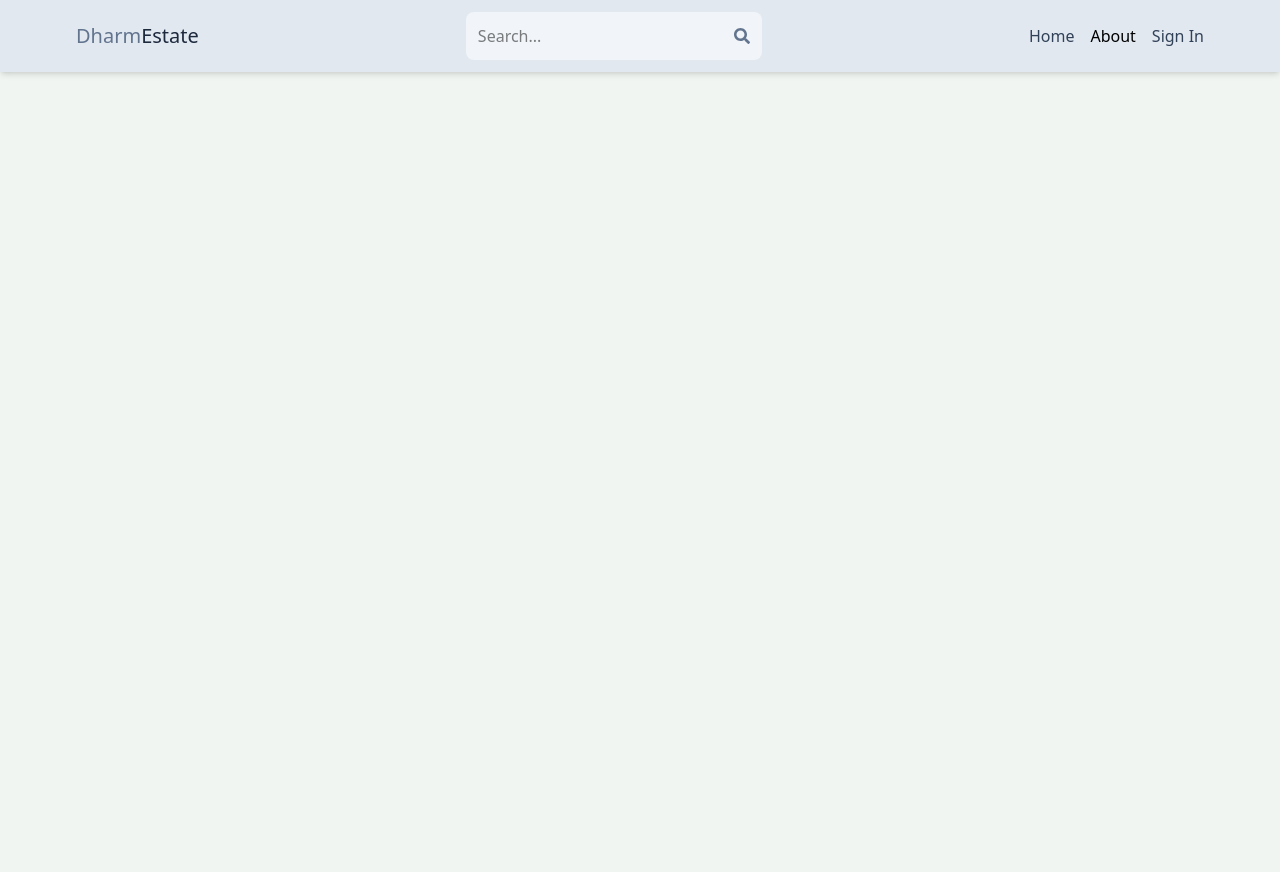
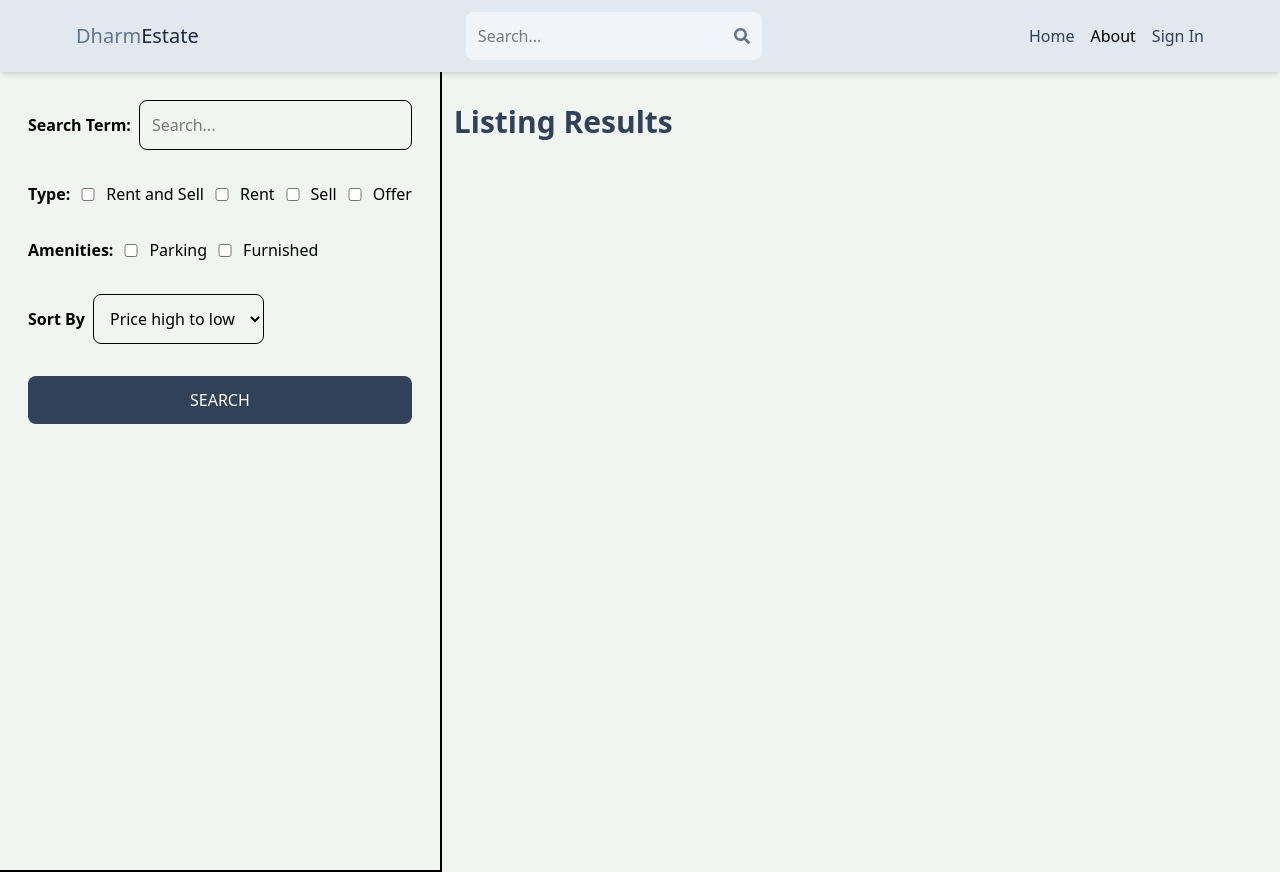
Before and after one commit to theScoorpCodes/DharmEstate, a React (Vite) app in the folder client/: page /search in a window 1280 px wide. Before the commit the page ends 800 px from the top, so only its background shows below. Built offline with nearby package versions, Linux system fonts and the light colour scheme; no server answers.

Commit message:
feat: add Search component and integrate it into routing and index exports

```diff
--- a/client/src/App.jsx
+++ b/client/src/App.jsx
@@ -1,5 +1,5 @@
 import { BrowserRouter, Routes, Route } from "react-router-dom";
-import { Home, About, Profile, Signin, SignUp, CreateListing, UpdateListing, Listing } from "./pages/index.js";
+import { Home, About, Profile, Signin, SignUp, CreateListing, UpdateListing, Listing, Search } from "./pages/index.js";
 import Header from "./components/Header";
 import PrivateRoute from "./components/PrivateRoute";
 
@@ -14,6 +14,7 @@ function App() {
         <Route path="/signin" element={<Signin />} />
         <Route path="/signup" element={<SignUp />} />
         <Route path="/listing/:listingId" element={<Listing />} />
+        <Route path="/search" element={<Search />} />
         <Route element={<PrivateRoute />}>
           <Route path="/profile" element={<Profile />} />
           <Route path="/create-listing" element={<CreateListing />} />
--- /dev/null
+++ b/client/src/pages/Search.jsx
@@ -0,0 +1,66 @@
+import React from "react";
+
+function Search() {
+  return (
+    <div className="flex flex-col md:flex-row">
+      <div className="p-7 border-b-2 md:border-r-2 md:min-h-screen">
+        <form className="flex flex-col gap-8">
+          <div className="flex items-center gap-2 ">
+            <label className="whitespace-nowrap font-semibold">Search Term: </label>
+            <input
+              type="text"
+              id="searchTerm"
+              placeholder="Search..."
+              className="border rounded-lg p-3 w-full"
+            />
+          </div>
+          <div className="flex gap-2">
+            <label className="font-semibold">Type:</label>
+            <div className="flex gap-2 flex-wrap items-center">
+              <input type="checkbox" className="w-5" id="all" />
+              <span>Rent and Sell</span>
+            </div>
+            <div className="flex gap-2 flex-wrap items-center">
+              <input type="checkbox" className="w-5" id="rent" />
+              <span>Rent</span>
+            </div>
+            <div className="flex gap-2 flex-wrap items-center">
+              <input type="checkbox" className="w-5" id="sell" />
+              <span>Sell</span>
+            </div>
+            <div className="flex gap-2 flex-wrap items-center">
+              <input type="checkbox" className="w-5" id="offer" />
+              <span>Offer</span>
+            </div>
+          </div>
+          <div className="flex gap-2">
+            <label className="font-semibold">Amenities:</label>
+            <div className="flex gap-2 flex-wrap items-center">
+              <input type="checkbox" className="w-5" id="Parking" />
+              <span>Parking</span>
+            </div>
+            <div className="flex gap-2 flex-wrap items-center">
+              <input type="checkbox" className="w-5" id="furnished" />
+              <span>Furnished</span>
+            </div>
+          </div>
+          <div className="flex items-center gap-2">
+            <label className="font-semibold">Sort By</label>
+            <select id="sort_order" className="border rounded-lg p-3">
+              <option>Price high to low</option>
+              <option>Price low to high</option>
+              <option>Latest</option>
+              <option>Oldest</option>
+            </select>
+          </div>
+          <button className="bg-slate-700 text-white p-3 rounded-lg uppercase hover:opacity-95">Search</button>
+        </form>
+      </div>
+      <div className="">
+        <h1 className="p-3 text-3xl font-semibold text-slate-700 mt-5">Listing Results</h1>
+      </div>
+    </div>
+  );
+}
+
+export default Search;
--- a/client/src/pages/index.js
+++ b/client/src/pages/index.js
@@ -6,5 +6,16 @@ import SignUp from "./SignUp";
 import CreateListing from "./CreateListing";
 import UpdateListing from "./UpdateListing";
 import Listing from "./Listing";
+import Search from "./Search";
 
-export { About, Home, Profile, Signin, SignUp, CreateListing, UpdateListing, Listing };
+export {
+  About,
+  Home,
+  Profile,
+  Signin,
+  SignUp,
+  CreateListing,
+  UpdateListing,
+  Listing,
+  Search,
+};
```
